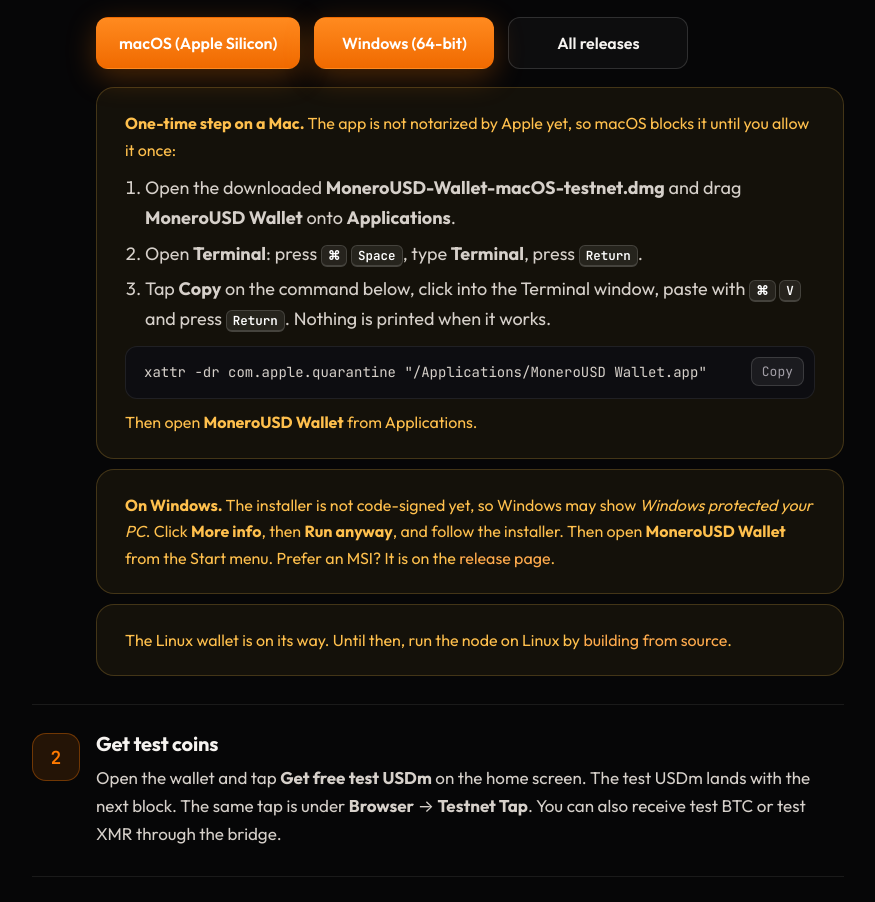
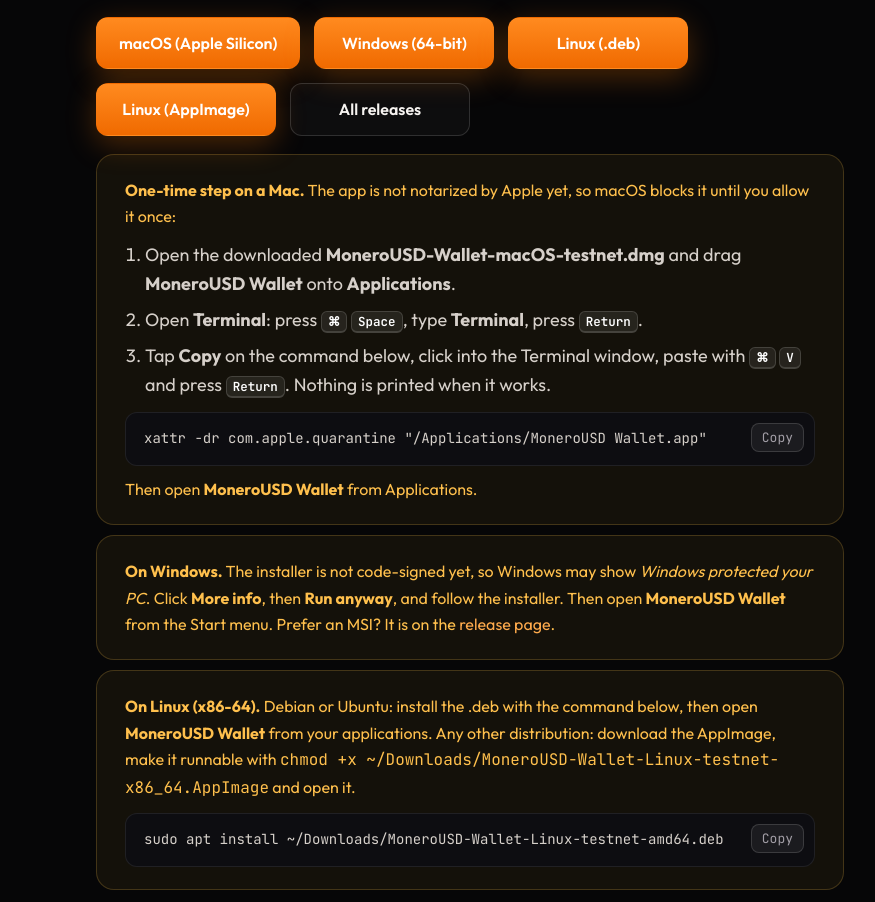
Before and after one commit to casdevmonero/monerousd-org-site, a plain HTML site: page testnet.html in a window 1280 px wide. Shown: the part 4441-5343 px from the top of the page, without its empty margins (202-1077 px from the left). Drawn offline with Linux system fonts and the light colour scheme.

Commit message:
Testnet page: the Linux wallet downloads

```diff
--- a/testnet.html
+++ b/testnet.html
@@ -332,6 +332,8 @@ kbd{font:600 12.5px JBM,monospace;background:rgba(255,255,255,.08);border:1px so
             <div class="dl-row">
               <a class="btn btn-p" href="https://github.com/casdevmonero/monerousd/releases/download/testnet-v0.2.0/MoneroUSD-Wallet-macOS-testnet.dmg">macOS (Apple Silicon)</a>
               <a class="btn btn-p" href="https://github.com/casdevmonero/monerousd/releases/download/testnet-v0.2.0/MoneroUSD-Wallet-Windows-testnet-setup.exe">Windows (64-bit)</a>
+              <a class="btn btn-p" href="https://github.com/casdevmonero/monerousd/releases/download/testnet-v0.2.0/MoneroUSD-Wallet-Linux-testnet-amd64.deb">Linux (.deb)</a>
+              <a class="btn btn-p" href="https://github.com/casdevmonero/monerousd/releases/download/testnet-v0.2.0/MoneroUSD-Wallet-Linux-testnet-x86_64.AppImage">Linux (AppImage)</a>
               <a class="btn btn-g" href="https://github.com/casdevmonero/monerousd/releases" target="_blank" rel="noopener">All releases</a>
             </div>
             <div class="warn-card">
@@ -348,7 +350,8 @@ kbd{font:600 12.5px JBM,monospace;background:rgba(255,255,255,.08);border:1px so
               <p><strong>On Windows.</strong> The installer is not code-signed yet, so Windows may show <em>Windows protected your PC</em>. Click <strong>More info</strong>, then <strong>Run anyway</strong>, and follow the installer. Then open <strong>MoneroUSD Wallet</strong> from the Start menu. Prefer an MSI? It is on the <a href="https://github.com/casdevmonero/monerousd/releases/tag/testnet-v0.2.0" target="_blank" rel="noopener">release page</a>.</p>
             </div>
             <div class="warn-card" style="margin-top:10px">
-              <p>The Linux wallet is on its way. Until then, run the node on Linux by <a href="https://github.com/casdevmonero/monerousd" target="_blank" rel="noopener">building from source</a>.</p>
+              <p><strong>On Linux (x86-64).</strong> Debian or Ubuntu: install the .deb with the command below, then open <strong>MoneroUSD Wallet</strong> from your applications. Any other distribution: download the AppImage, make it runnable with <code>chmod +x ~/Downloads/MoneroUSD-Wallet-Linux-testnet-x86_64.AppImage</code> and open it.</p>
+              <div class="cmd">sudo apt install ~/Downloads/MoneroUSD-Wallet-Linux-testnet-amd64.deb</div>
             </div>
           </div>
         </div>
@@ -465,7 +468,7 @@ MONEROUSD_NET=testnet MONEROUSD_RPC_PORT=27780 \
 
     <div class="card rv" style="margin-top:18px">
       <h3>Using the wallet</h3>
-      <p>The wallet bundles a full node inside it. Download it, open it, and it connects to the testnet automatically — there is nothing else to set up. The wallet is built with Tauri (Rust core, web front end) and runs on macOS (Apple Silicon) and Windows (64-bit). The Linux installers are being built and will be added to the release page when they pass.</p>
+      <p>The wallet bundles a full node inside it. Download it, open it, and it connects to the testnet automatically — there is nothing else to set up. The wallet is built with Tauri (Rust core, web front end) and runs on macOS (Apple Silicon), Windows (64-bit) and Linux (x86-64).</p>
       <p style="margin-top:12px"><strong>Download:</strong> <a href="https://github.com/casdevmonero/monerousd/releases/download/testnet-v0.2.0/MoneroUSD-Wallet-macOS-testnet.dmg">macOS wallet (testnet-v0.2.0)</a> — open it and drag the app into Applications; verify the SHA256 checksum from the <a href="https://github.com/casdevmonero/monerousd/releases/tag/testnet-v0.2.0" target="_blank" rel="noopener">release page</a>.</p>
       <p style="margin-top:12px"><strong>macOS quarantine:</strong> The build is not yet notarized by Apple, so macOS blocks it until you allow it once. After dragging the app into Applications, open <strong>Terminal</strong> (press <kbd>⌘</kbd>&nbsp;<kbd>Space</kbd>, type <strong>Terminal</strong>, press <kbd>Return</kbd>), paste this command with <kbd>⌘</kbd>&nbsp;<kbd>V</kbd> and press <kbd>Return</kbd>:</p>
       <div class="cmd">xattr -dr com.apple.quarantine "/Applications/MoneroUSD Wallet.app"</div>
```
